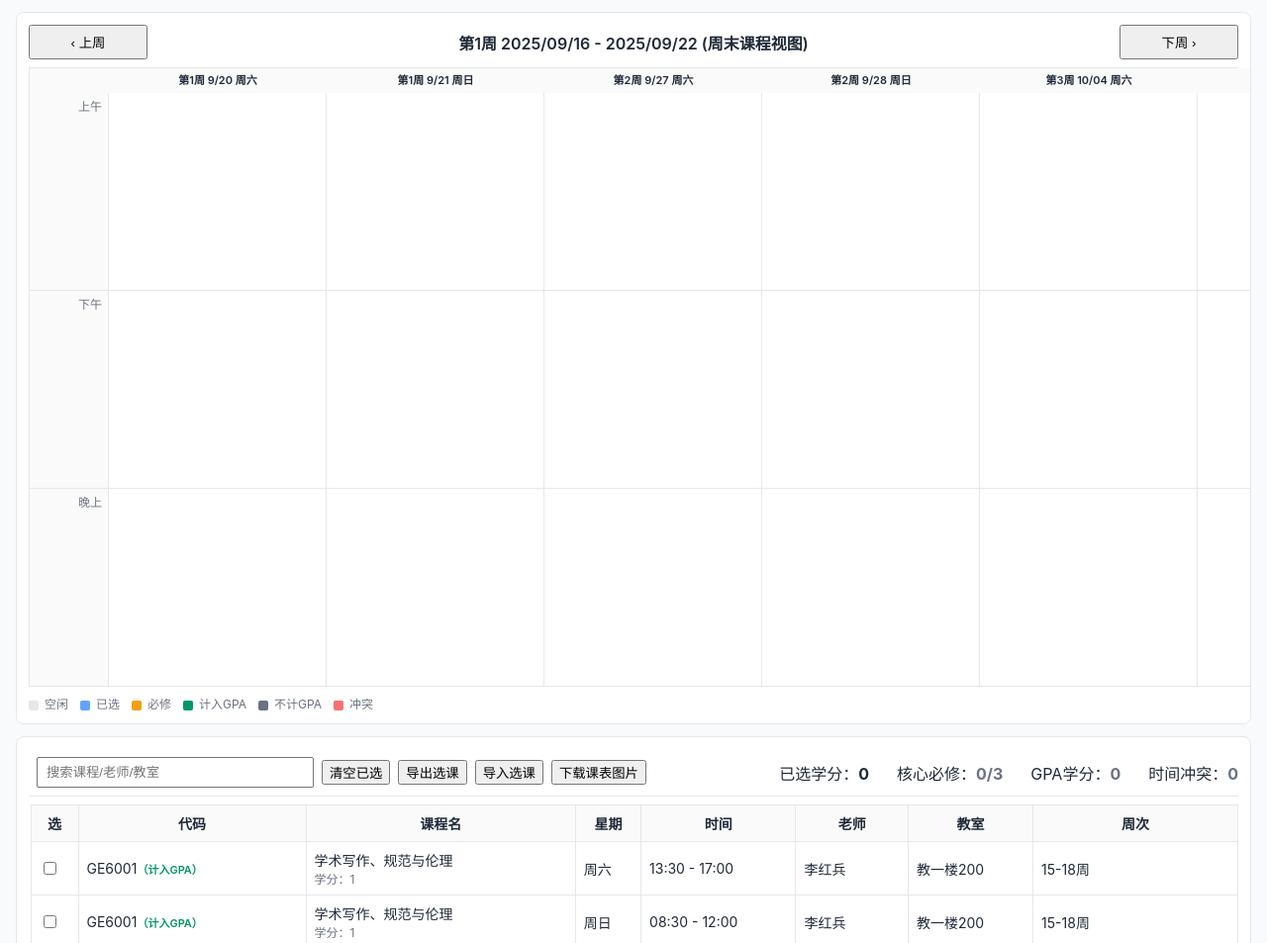
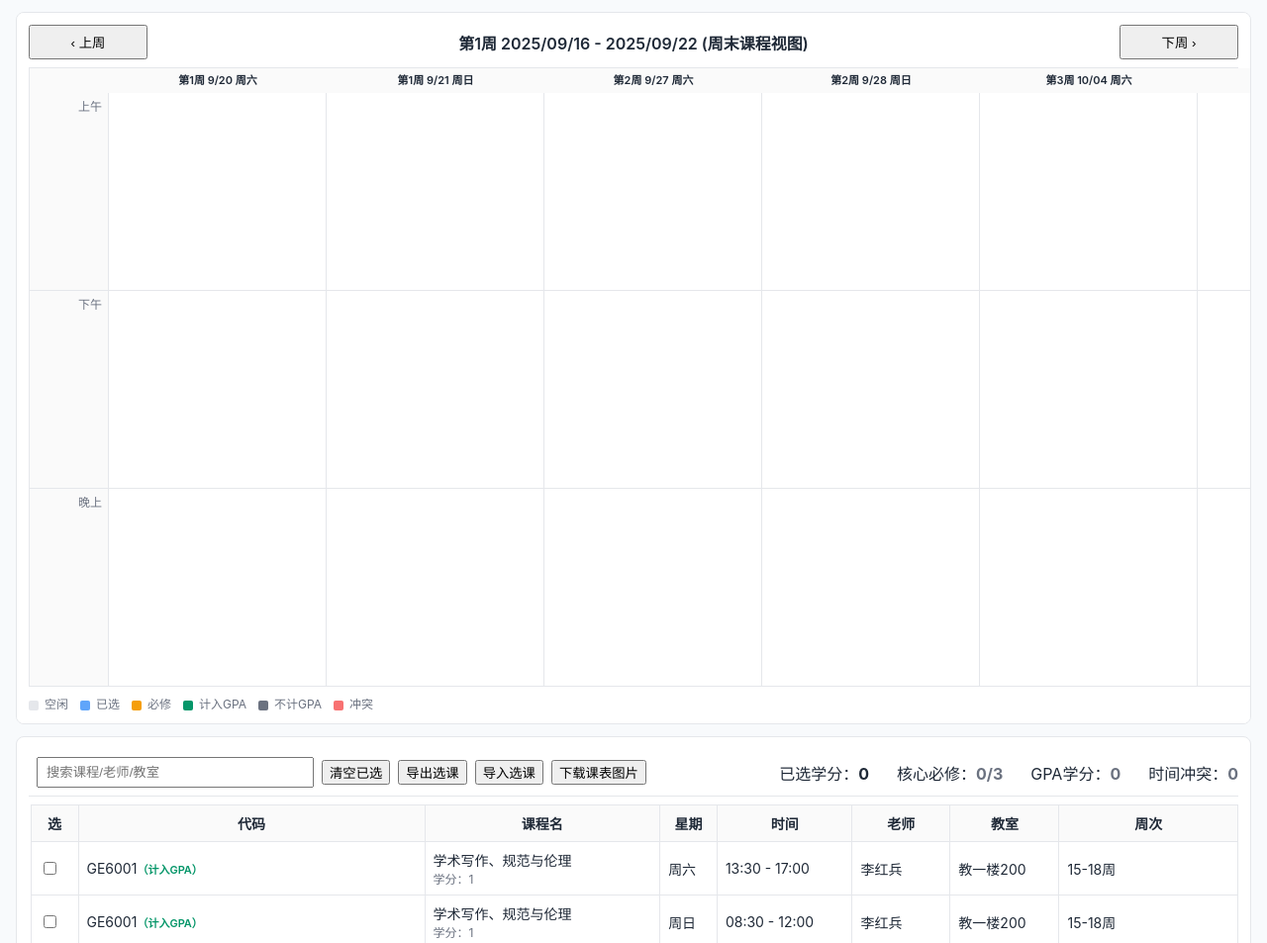
Before and after one commit to Admin-AAA/Simulated-course-selection, a plain HTML site: page index.html in a window 1280 px wide. Shown: the top 953 px of the page at 99% size. Drawn offline with nearby package versions, Linux system fonts and the light colour scheme.

```diff
--- a/styles.css
+++ b/styles.css
@@ -140,9 +140,9 @@ body {
 
 /* 固定代码列宽度 */
 .course-table th:nth-child(2), .course-table td:nth-child(2) {
-    width: 230px;
-    min-width: 230px;
-    max-width: 230px;
+    width: 350px;
+    min-width: 350px;
+    max-width: 350px;
     overflow: hidden;
     text-overflow: ellipsis;
     white-space: nowrap;
```
